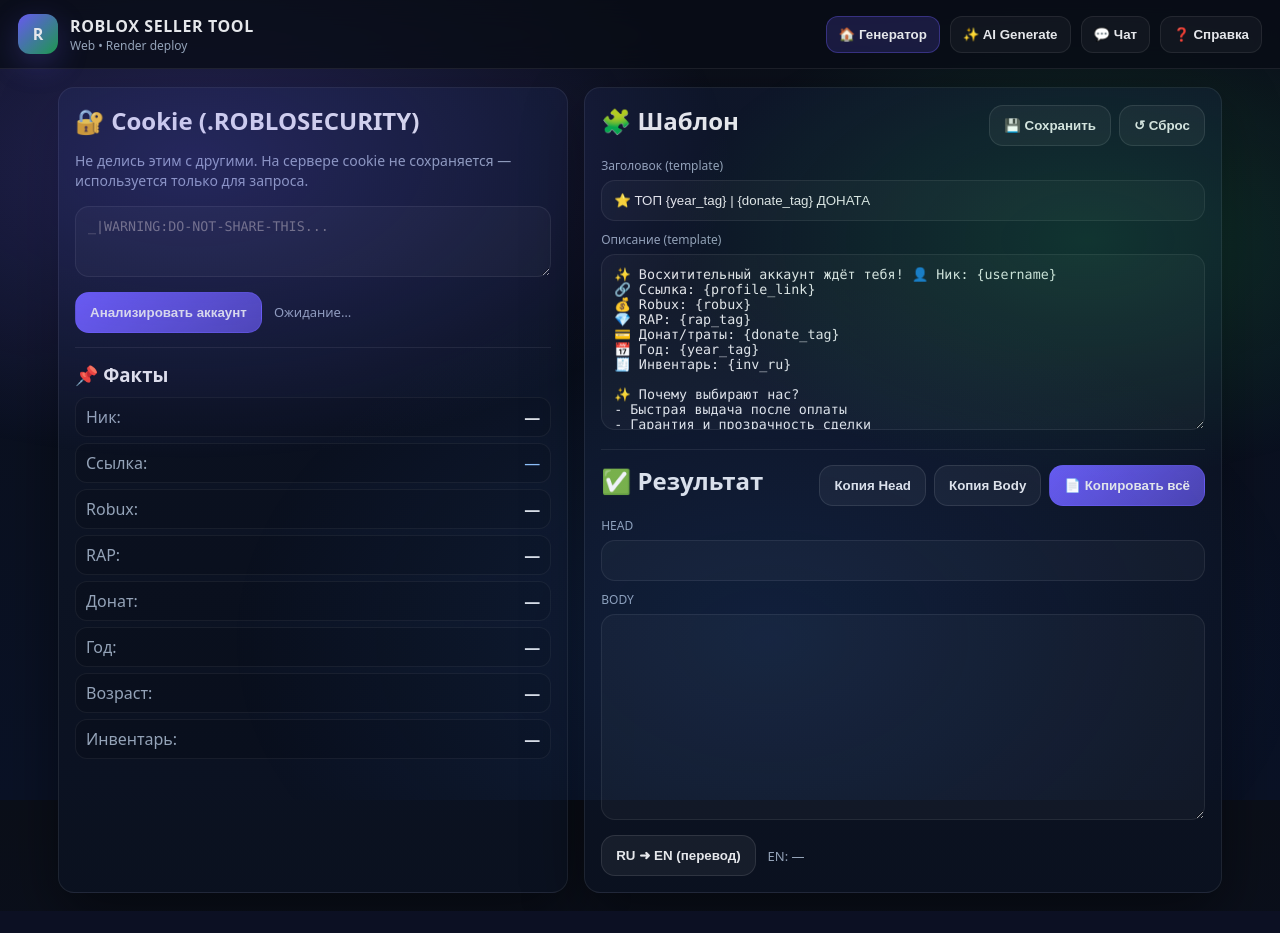
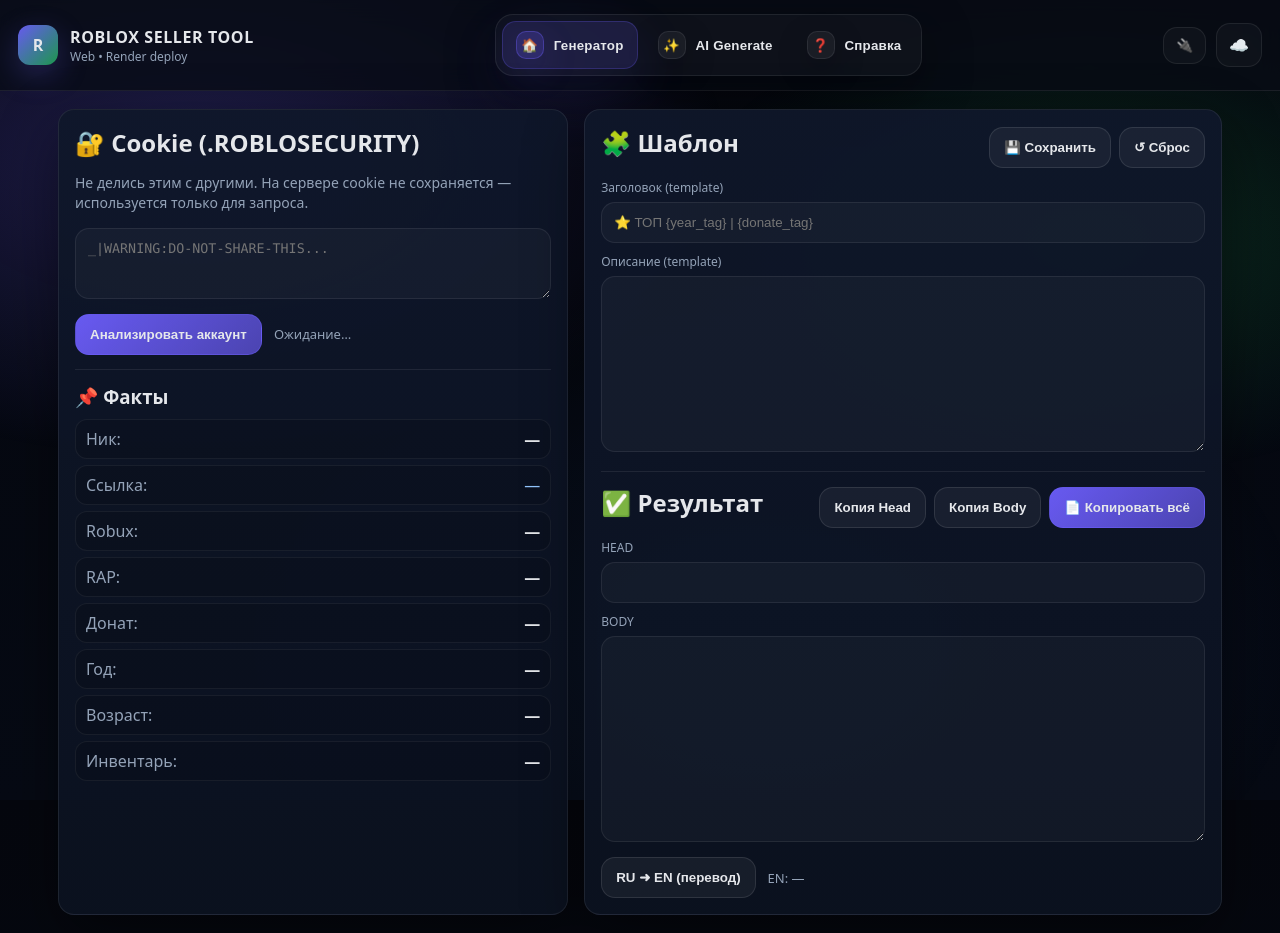
Before and after one commit to fps80043-hash/erfgr5egh5, a FastAPI app: page / in a window 1280 px wide. Before the commit the page ends 911 px from the top, so only its background shows below. Run offline with FastAPI, Linux system fonts and the light colour scheme; data that the repository does not hold is empty; some libraries are stand-ins or nearby versions.

Commit message:
ui v2 nav+chat+particles

```diff
--- a/static/app.js
+++ b/static/app.js
@@ -88,6 +88,31 @@ async function loadPollinationsModels(){
     sel.appendChild(opt);
   });
   sel.value = "openai";
+}
+
+
+function parseSSE(buffer){
+  // returns {events: [{event, data}], rest}
+  const out = [];
+  let idx;
+  while((idx = buffer.indexOf("\n\n")) !== -1){
+    const raw = buffer.slice(0, idx);
+    buffer = buffer.slice(idx + 2);
+
+    let ev = "message";
+    let dataLines = [];
+    raw.split("\n").forEach(line=>{
+      if(line.startsWith("event:")){
+        ev = line.slice(6).trim();
+      }else if(line.startsWith("data:")){
+        dataLines.push(line.slice(5).trimStart());
+      }
+    });
+    if(dataLines.length){
+      out.push({event: ev, data: dataLines.join("\n")});
+    }
+  }
+  return {events: out, rest: buffer};
 }
 
 function setupTabs(){
@@ -195,29 +220,39 @@ async function chatSend(){
       if(done) break;
       buf += decoder.decode(value, {stream:true});
 
-      // parse SSE frames separated by double newline
-      let idx;
-      while((idx = buf.indexOf("\n\n")) !== -1){
-        const frame = buf.slice(0, idx);
-        buf = buf.slice(idx+2);
+      let parsed;
+      while(true){
+        const {value, done} = await reader.read();
+        if(done) break;
+        buf += decoder.decode(value, {stream:true});
+        parsed = parseSSE(buf);
+        buf = parsed.rest;
 
-        if(frame.startsWith("event: error")){
-          // next lines contain data
+        for(const ev of parsed.events){
+          if(ev.event === "error"){
+            try{
+              const obj = JSON.parse(ev.data);
+              throw new Error(obj.error || "stream error");
+            }catch(_e){
+              throw new Error("stream error");
+            }
+          }
+          if(ev.event === "done"){
+            // ignore
             continue;
           }
-
-        const dataLine = frame.split("\n").find(l=>l.startsWith("data: "));
-        if(!dataLine) continue;
-        const data = dataLine.slice(6);
+          // default message
           try{
-          const obj = JSON.parse(data);
+            const obj = JSON.parse(ev.data);
             if(obj.delta){
               full += obj.delta;
               bub.textContent = full;
               $("#chatLog").scrollTop = $("#chatLog").scrollHeight;
             }
           }catch(_e){
-          // ignore
+            // if server sends plain text chunks
+            full += ev.data;
+            bub.textContent = full;
           }
         }
       }
@@ -248,9 +283,89 @@ function setupChat(){
   });
 }
 
+
+// --------------------
+// Particles (background)
+// --------------------
+function initParticles(){
+  const canvas = document.getElementById("particles");
+  if(!canvas) return;
+  const ctx = canvas.getContext("2d");
+  let w=0,h=0, dpr=1;
+  const particles = [];
+  const N = 80;
+
+  function resize(){
+    dpr = Math.min(window.devicePixelRatio || 1, 2);
+    w = canvas.width = Math.floor(window.innerWidth * dpr);
+    h = canvas.height = Math.floor(window.innerHeight * dpr);
+    canvas.style.width = window.innerWidth + "px";
+    canvas.style.height = window.innerHeight + "px";
+  }
+
+  function rnd(a,b){return a + Math.random()*(b-a)}
+  function make(){
+    return {
+      x: rnd(0,w),
+      y: rnd(0,h),
+      r: rnd(1.2, 3.2)*dpr,
+      vx: rnd(-0.18, 0.18)*dpr,
+      vy: rnd(-0.12, 0.12)*dpr,
+      a: rnd(0.10, 0.55)
+    }
+  }
+
+  function step(){
+    ctx.clearRect(0,0,w,h);
+    // soft glow dots + lines
+    for(let i=0;i<particles.length;i++){
+      const p = particles[i];
+      p.x += p.vx;
+      p.y += p.vy;
+      if(p.x<0) p.x=w;
+      if(p.x>w) p.x=0;
+      if(p.y<0) p.y=h;
+      if(p.y>h) p.y=0;
+
+      ctx.beginPath();
+      ctx.globalAlpha = p.a;
+      ctx.arc(p.x,p.y,p.r,0,Math.PI*2);
+      ctx.fillStyle = "rgba(255,255,255,1)";
+      ctx.fill();
+    }
+    // lines
+    for(let i=0;i<particles.length;i++){
+      for(let j=i+1;j<particles.length;j++){
+        const a = particles[i], b = particles[j];
+        const dx=a.x-b.x, dy=a.y-b.y;
+        const dist = Math.sqrt(dx*dx+dy*dy);
+        const max = 170*dpr;
+        if(dist<max){
+          ctx.globalAlpha = 0.08*(1 - dist/max);
+          ctx.strokeStyle = "rgba(109,94,252,1)";
+          ctx.lineWidth = 1*dpr;
+          ctx.beginPath();
+          ctx.moveTo(a.x,a.y);
+          ctx.lineTo(b.x,b.y);
+          ctx.stroke();
+        }
+      }
+    }
+    ctx.globalAlpha = 1;
+    requestAnimationFrame(step);
+  }
+
+  resize();
+  window.addEventListener("resize", resize);
+  particles.length = 0;
+  for(let i=0;i<N;i++) particles.push(make());
+  requestAnimationFrame(step);
+}
+
 window.addEventListener("load", async ()=>{
   setupTabs();
   setupChat();
+  initParticles();
   loadTpl();
   await loadPollinationsModels();
 
--- a/static/styles.css
+++ b/static/styles.css
@@ -1,6 +1,11 @@
 :root{
-  --bg1:#0b0f19;
-  --bg2:#0a1226;
+  --glass: rgba(255,255,255,.06);
+  --glass2: rgba(255,255,255,.035);
+  --glass3: rgba(0,0,0,.22);
+  --accGlow: rgba(109,94,252,.35);
+
+  --bg1:#05070e;
+  --bg2:#060a14;
   --card:#0f172a;
   --card2:#0b1220;
   --text:#e5e7eb;
@@ -60,7 +65,7 @@ body{
 .title{font-weight:900; letter-spacing:.6px}
 .sub{font-size:12px; color:var(--muted)}
 
-.tabs{display:flex; gap:10px; align-items:center}
+.tabs{display:flex; align-items:center}
 .tab{
   border:1px solid var(--line);
   background:rgba(255,255,255,.04);
@@ -93,6 +98,7 @@ body{
   border-radius: var(--radius);
   padding:16px;
   box-shadow: var(--shadow);
+  transition: transform .18s ease, border .18s ease, background .18s ease;
 }
 .card h2{margin:0 0 10px 0}
 .card h3{margin:10px 0}
@@ -300,3 +306,81 @@ body{
   0%,80%,100%{transform: translateY(0); opacity:.55}
   40%{transform: translateY(-4px); opacity:1}
 }
+
+#particles{
+  position:fixed;
+  inset:0;
+  z-index:0;
+  pointer-events:none;
+  opacity:.65;
+}
+.bg{z-index:1}
+.topbar, .wrap{position:relative; z-index:2}
+
+.topbar{
+  align-items:center;
+}
+.top-actions{
+  display:flex;
+  gap:10px;
+  align-items:center;
+}
+.btn.ghost{
+  padding:10px 12px;
+  border-radius:14px;
+  background: rgba(255,255,255,.03);
+  border:1px solid rgba(255,255,255,.08);
+  text-decoration:none;
+}
+.btn.ghost:hover{background: rgba(255,255,255,.06)}
+
+.dock{
+  display:flex;
+  gap:6px;
+  padding:6px;
+  border-radius:18px;
+  background: rgba(255,255,255,.03);
+  border:1px solid rgba(255,255,255,.08);
+  box-shadow: 0 16px 50px rgba(0,0,0,.35);
+}
+.tab{
+  display:flex;
+  align-items:center;
+  gap:10px;
+  border:none;
+  background: transparent;
+  padding:10px 14px;
+  border-radius:14px;
+  font-weight:900;
+  letter-spacing:.2px;
+}
+.tab .ic{
+  width:28px; height:28px;
+  display:grid; place-items:center;
+  border-radius:10px;
+  background: rgba(255,255,255,.05);
+  border:1px solid rgba(255,255,255,.08);
+  box-shadow: 0 10px 30px rgba(0,0,0,.25);
+}
+.tab.active{
+  background: rgba(109,94,252,.16);
+  box-shadow: 0 0 0 1px rgba(109,94,252,.25) inset, 0 20px 60px rgba(109,94,252,.12);
+}
+.tab.active .ic{
+  background: rgba(109,94,252,.22);
+  border-color: rgba(109,94,252,.35);
+  box-shadow: 0 12px 36px rgba(109,94,252,.18);
+}
+@media (max-width: 640px){
+  .tab .tx{display:none}
+  .tab{padding:10px}
+  .dock{gap:4px}
+}
+
+.card:hover{
+  transform: translateY(-1px);
+  border-color: rgba(255,255,255,.12);
+}
+
+.hint{margin:6px 0 10px 0}
+.chatbtns{justify-content:flex-end}
--- a/templates/index.html
+++ b/templates/index.html
@@ -7,6 +7,7 @@
   <link rel="stylesheet" href="/static/styles.css" />
 </head>
 <body>
+  <canvas id="particles"></canvas>
   <div class="bg"></div>
   <header class="topbar">
     <div class="brand">
@@ -17,12 +18,24 @@
       </div>
     </div>
 
-    <nav class="tabs">
-      <button class="tab active" data-tab="gen">🏠 Генератор</button>
-      <button class="tab" data-tab="ai">✨ AI Generate</button>
-      <button class="tab" data-tab="chat">💬 Чат</button>
-      <button class="tab" data-tab="help">❓ Справка</button>
+    <nav class="tabs" aria-label="Навигация">
+      <div class="dock">
+        <button class="tab active" data-tab="gen">
+          <span class="ic">🏠</span><span class="tx">Генератор</span>
+        </button>
+        <button class="tab" data-tab="ai">
+          <span class="ic">✨</span><span class="tx">AI Generate</span>
+        </button>
+        <button class="tab" data-tab="help">
+          <span class="ic">❓</span><span class="tx">Справка</span>
+        </button>
+      </div>
     </nav>
+    <div class="top-actions">
+      <button id="btnTopConn" class="btn ghost" title="Проверить соединение">🔌</button>
+      <a class="btn ghost" href="https://render.com" target="_blank" rel="noreferrer" title="Render">☁️</a>
+    </div>
+
   </header>
 
   <main class="wrap">
@@ -153,6 +166,7 @@
           <p class="muted">Пиши боту прямо здесь. Он поможет с текстом, структурой, гарантией и стилем продажи.</p>
           <div id="chatLog" class="chatlog"></div>
           <div class="chatbar">
+            <div class="hint muted">Совет: <b>Ctrl+Enter</b> — отправить. Чат учитывает факты аккаунта, если ты его анализировал.</div>
             <textarea id="chatInput" class="input mono" rows="3" placeholder="Напиши сообщение..."></textarea>
             <div class="chatbtns">
               <button id="btnChatSend" class="btn primary">➡ Отправить</button>
@@ -189,6 +203,7 @@
           <div id="chatBox" class="chatbox" aria-live="polite"></div>
 
           <div class="chatbar">
+            <div class="hint muted">Совет: <b>Ctrl+Enter</b> — отправить. Чат учитывает факты аккаунта, если ты его анализировал.</div>
             <textarea id="chatInput" class="input chatinput" rows="2" placeholder="Напиши сообщение… (Enter — отправить, Shift+Enter — новая строка)"></textarea>
             <button id="btnChatSend" class="btn primary">➡ Отправить</button>
           </div>
```
Lines whose indentation alone changed are shown as unchanged.
